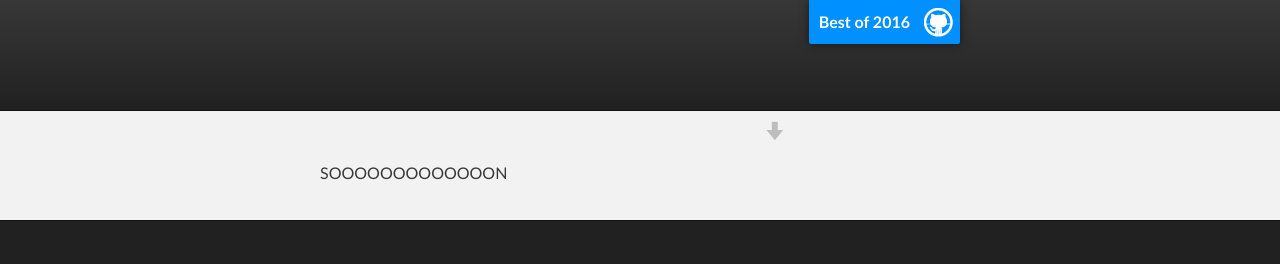
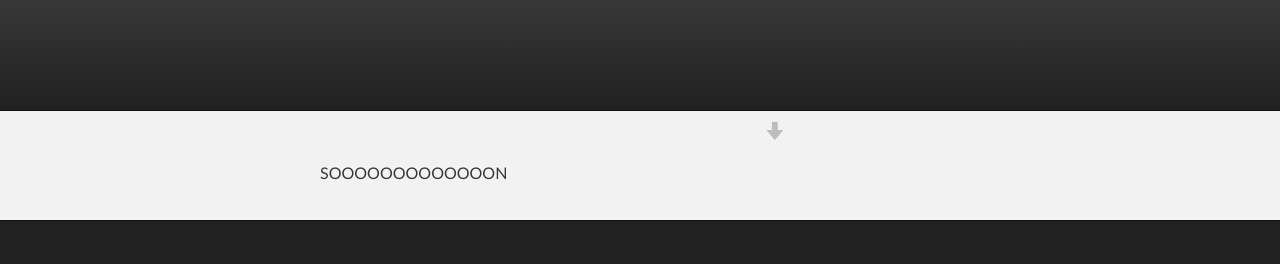
Before and after one commit to ftiresearch/publicroot, a plain HTML site: page index.html in a window 1280 px wide. Drawn offline with Linux system fonts and the light colour scheme.

Commit message:
Update index.html

```diff
--- a/index.html
+++ b/index.html
@@ -16,7 +16,7 @@
     <!-- HEADER -->
     <div id="header_wrap" class="outer">
         <header class="inner">
-          <a id="forkme_banner" href="">Best of 2016</a>
+
 
           <h1 id="project_title"></h1>
           <h2 id="project_tagline"></h2>
```
